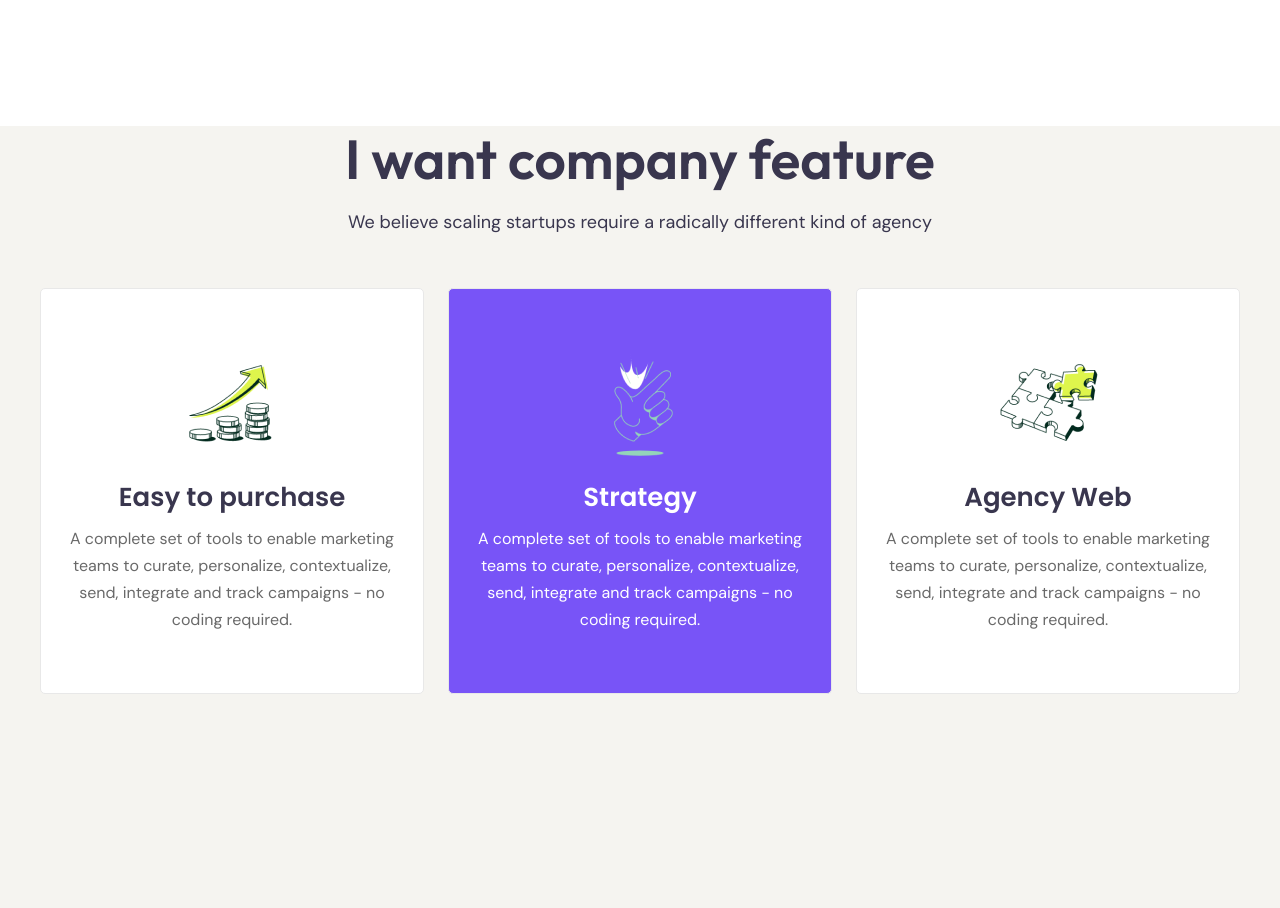
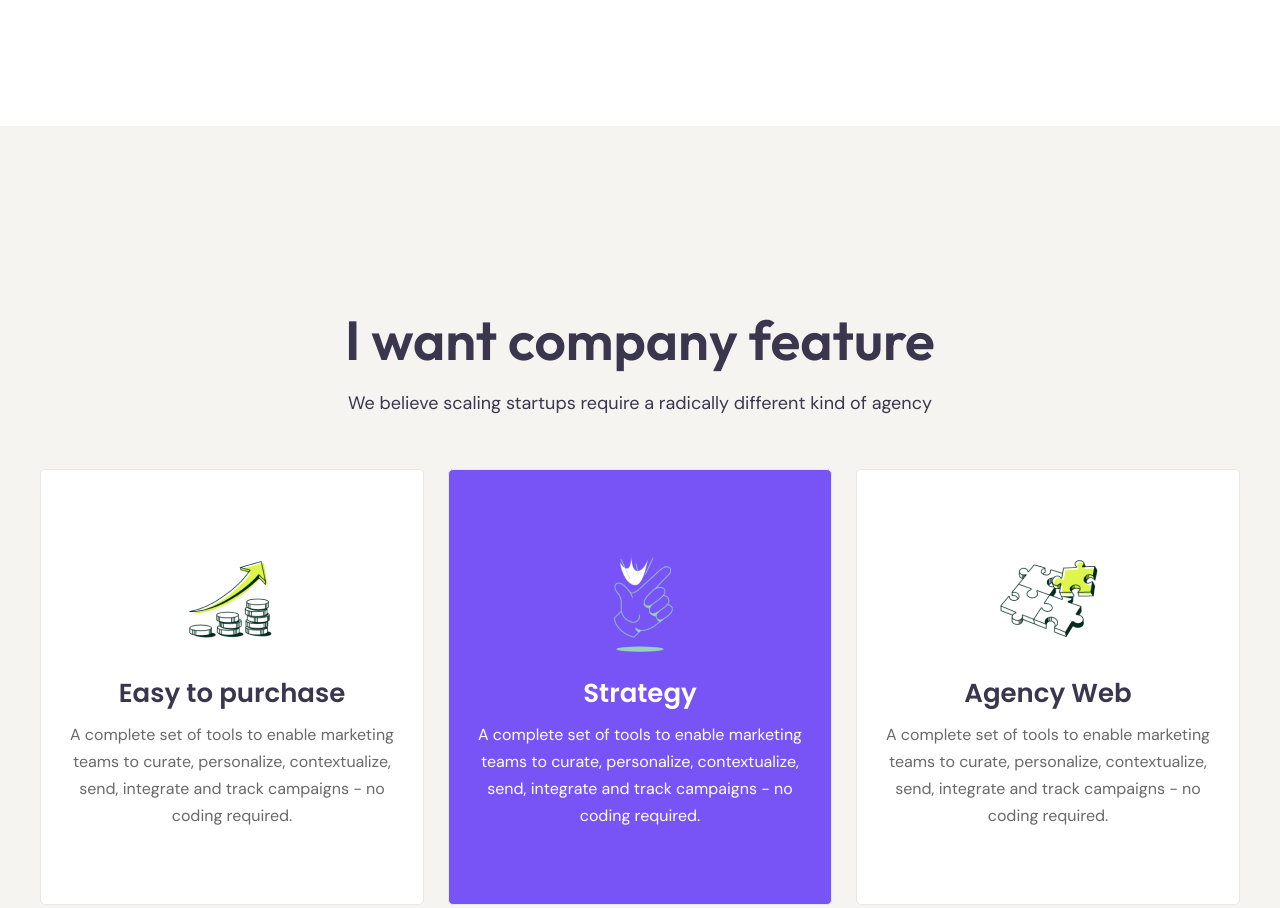
Before and after one commit to gulaism/warkinon, a plain HTML site: page index.html in a window 1280 px wide. Shown: the part 1880-2788 px from the top of the page. Drawn offline with nearby package versions, Linux system fonts and the light colour scheme.

Commit message:
feat: features

```diff
--- a/assets/css/main.css
+++ b/assets/css/main.css
@@ -182,13 +182,12 @@
 
 .feature {
     background-color: #F5F4F0;
-    height: 788px;
     margin-bottom: 193px;
 }
 
 .feature .container {
     width: 1200px;
-    padding-bottom: 60px;
+    padding: 60px 0;
 }
 
 .feature .container .title {
@@ -219,6 +218,7 @@
     width: calc((1200px - 48px) / 3);
     border-radius: 5px;
     border: 1px solid #E8E8E8;
+    padding: 15px 21px;
 }
 
 .feature .container .figures .first {
--- a/index.html
+++ b/index.html
@@ -103,7 +103,7 @@
                 We believe scaling startups require a radically different kind of agency
             </h3>
             <div class="figures">
-                <figure class="first relative">
+                <figure class="first">
                     <div class="img">
                         <img class="" src="./assets/images/feats-1.png" alt="">
                     </div>
@@ -111,7 +111,7 @@
                     <p class="text dm-sans">A complete set of tools to enable marketing teams to curate, personalize,
                         contextualize, send, integrate and track campaigns - no coding required.</p>
                 </figure>
-                <figure class="second relative">
+                <figure class="second ">
                     <div class="img">
                         <img class="" src="./assets/images/feats-2.png" alt="">
                     </div>
@@ -119,7 +119,7 @@
                     <p class="text dm-sans">A complete set of tools to enable marketing teams to curate, personalize,
                         contextualize, send, integrate and track campaigns - no coding required.</p>
                 </figure>
-                <figure class="third relative">
+                <figure class="third ">
                     <div class="img">
                         <img class="" src="./assets/images/feats-3.png" alt="">
                     </div>
```
